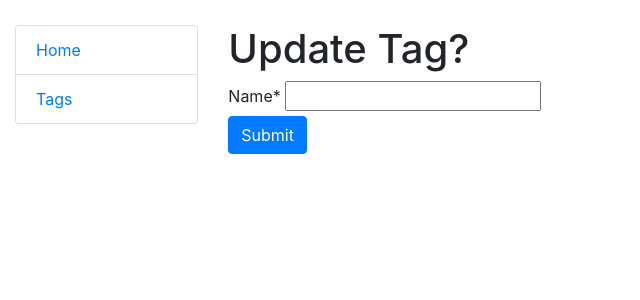
After one commit to Ivan-Berezyanskiy/Todo_list, a Django app: page /tags/create in a window 1280 px wide. The commit adds this page. Shown: the top 300 px of the page, without its empty margins (0-640 px from the left). Run offline with Django 4.2, Linux system fonts and the light colour scheme; some libraries are stand-ins or nearby versions.

Commit message:
Add Tag form

```diff
--- a/static/css/styles.css
+++ b/static/css/styles.css
@@ -0,0 +1,3 @@
+body {
+    margin-top: 25px;
+}
--- a/templates/base.html
+++ b/templates/base.html
@@ -4,10 +4,21 @@
   <meta charset="UTF-8">
   <link rel="stylesheet" href="https://cdn.jsdelivr.net/npm/bootstrap@4.6.2/dist/css/bootstrap.min.css" integrity="sha384-xOolHFLEh07PJGoPkLv1IbcEPTNtaed2xpHsD9ESMhqIYd0nLMwNLD69Npy4HI+N" crossorigin="anonymous">
   {% load static %}
-    <link rel="stylesheet" href="{% static "styles.css" %}" />
+    <link rel="stylesheet" href="{% static "css/styles.css" %}">
   <title>Todo List</title>
 </head>
 <body>
-  {% block content %} {% endblock %}
+  <div class="container-fluid">
+    <div class="row">
+        <div class="col-sm-2">
+            {% block sidebar %}
+                {% include "includes/sidebar.html" %}
+            {% endblock %}
+        </div>
+        <div class="col-sm-10 ">
+            {% block content %}{% endblock %}
+        </div>
+    </div>
+</div>
 </body>
 </html>
--- /dev/null
+++ b/templates/includes/sidebar.html
@@ -0,0 +1,4 @@
+<ul class="sidebar-nav list-group">
+  <li class="list-group-item"><a href="{% url "todo_list:index" %}">Home</a></li>
+  <li class="list-group-item"><a href="{% url "todo_list:tag-list" %}">Tags</a></li>
+</ul>
--- /dev/null
+++ b/templates/todo_list/tag_form.html
@@ -0,0 +1,12 @@
+{% extends "base.html" %}
+{% load crispy_forms_filters %}
+
+{% block content %}
+  <h1>{{ objet|yesno:"Create,Update" }} Tag?</h1>
+  <form action="" method="post" novalidate>
+  {% csrf_token %}
+  {{ form|crispy }}
+
+  <input type="submit" value="Submit" class="btn btn-primary">
+  </form>
+{% endblock %}
--- a/templates/todo_list/tag_list.html
+++ b/templates/todo_list/tag_list.html
@@ -3,7 +3,7 @@
 {% block content %}
   <h1>
     Tag List
-    <a href="{% url "todo_list:tag_list" %}" class="btn btn-primary link-to-page">
+    <a href="{% url "todo_list:tag-create" %}" class="btn btn-primary link-to-page">
       Create
     </a>
   </h1>
@@ -23,13 +23,13 @@
           </td>
           <td>
               <a class="btn btn-primary"
-                 href="{% url "todo_list:tag_list" %}">
+                 href="{% url "todo_list:tag-update" pk=tag.id %}">
                 Update
               </a>
             </td>
             <td>
               <a class="btn btn-danger"
-                href="{% url "todo_list:tag_list" %}">
+                href="{% url "todo_list:tag-list" %}">
                 Delete
               </a>
             </td>
--- a/todo_list/urls.py
+++ b/todo_list/urls.py
@@ -1,6 +1,11 @@
 from django.urls import path
 
-from .views import TaskListView, TagListView
+from .views import (
+    TaskListView,
+    TagListView,
+    TagCreateView,
+    TagUpdateView
+)
 
 urlpatterns = [
     path(
@@ -11,7 +16,17 @@ urlpatterns = [
     path(
         "tags/",
         TagListView.as_view(),
-        name="tag_list"
+        name="tag-list"
+    ),
+    path(
+        "tags/create",
+        TagCreateView.as_view(),
+        name="tag-create"
+    ),
+    path(
+        "tags/<int:pk>/update",
+        TagUpdateView.as_view(),
+        name="tag-update"
     ),
 ]
 
--- a/todo_list/views.py
+++ b/todo_list/views.py
@@ -1,3 +1,4 @@
+from django.urls import reverse_lazy
 from django.views import generic
 
 from todo_list.models import Task, Tag
@@ -9,3 +10,15 @@ class TaskListView(generic.ListView):
 
 class TagListView(generic.ListView):
     model = Tag
+
+
+class TagCreateView(generic.CreateView):
+    model = Tag
+    fields = "__all__"
+    success_url = reverse_lazy("todo_list:tag-list")
+
+
+class TagUpdateView(generic.UpdateView):
+    model = Tag
+    fields = "__all__"
+    success_url = reverse_lazy("todo_list:tag-list")
```
